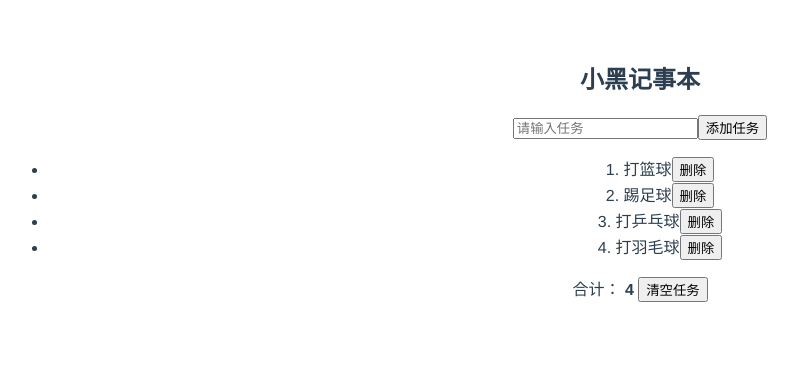
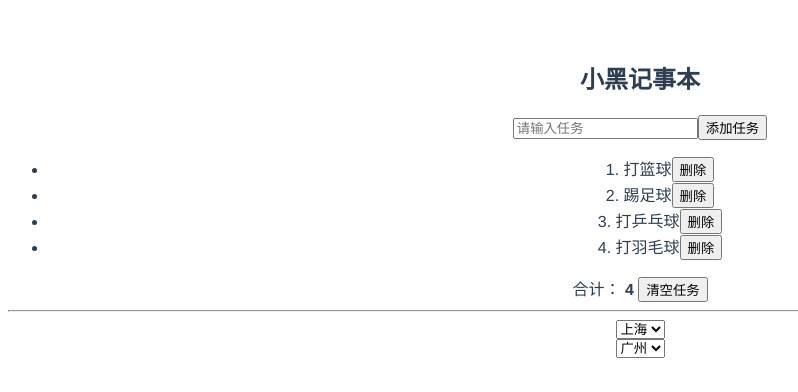
Before and after one commit to geekymv/web, a Vue app in the folder vue-hello/: page / in a window 1280 px wide. Shown: the top 392 px of the page, without its empty margins (0-798 px from the left). Built offline with nearby package versions, Linux system fonts and the light colour scheme.

Commit message:
v-model 封装组件

```diff
--- a/vue-hello/src/App.vue
+++ b/vue-hello/src/App.vue
@@ -3,6 +3,10 @@
     <TodoHeader @addTodo="handleAddTodo"></TodoHeader>
     <TodoMain @delTodo="handleDelTodo" :list="list"></TodoMain>
     <TodoFooter @clearTodo="handleClearTodo" :list="list"></TodoFooter>
+      <hr/>
+      <BaseSelect @cityChange="handleCityChange" :cityId="cityId"></BaseSelect>
+      <!-- v-model = :value 和 @input 组合-->
+      <BaseSelectModel v-model="cityIdModel"></BaseSelectModel>
   </div>
 </template>
 
@@ -10,7 +14,8 @@
 import TodoHeader from './components/TodoHeader.vue'
 import TodoMain from './components/TodoMain.vue'
 import TodoFooter from './components/TodoFooter.vue'
-
+import BaseSelect from './components/BaseSelect.vue'
+import BaseSelectModel from './components/BaseSelectModel.vue'
 /**
  * 渲染功能
  * 1.提供数据 - 提供在公共的组件
@@ -39,13 +44,17 @@ export default {
             { id: 2, name: '踢足球'},
             { id: 3, name: '打乒乓球'},
             { id: 4, name: '打羽毛球'},
-        ]
+        ],
+        cityId: '102',
+        cityIdModel: '103',
     }
   },
   components: {
       TodoHeader,
       TodoMain,
-      TodoFooter
+      TodoFooter,
+      BaseSelect,
+      BaseSelectModel
   },
     methods: {
         handleAddTodo: function (todoName) {
@@ -61,6 +70,10 @@ export default {
         },
         handleClearTodo: function () {
             this.list = []
+        },
+        // 子组件切换城市
+        handleCityChange: function (cityId) {
+            this.cityId = cityId
         }
     },
     watch: {
--- /dev/null
+++ b/vue-hello/src/components/BaseSelect.vue
@@ -0,0 +1,29 @@
+<template>
+    <div>
+        <select :value="cityId" @change="handleSelectChange">
+            <option value="101">北京</option>
+            <option value="102">上海</option>
+            <option value="103">广州</option>
+        </select>
+    </div>
+
+</template>
+
+<script>
+    export default {
+        name: "base-select",
+        props: {
+            cityId: String
+        },
+        methods: {
+            // 切换城市，将 select 选中到值传递给父组件
+            handleSelectChange: function (e) {
+                this.$emit('cityChange', e.target.value)
+            }
+        }
+    }
+</script>
+
+<style scoped>
+
+</style>
--- /dev/null
+++ b/vue-hello/src/components/BaseSelectModel.vue
@@ -0,0 +1,30 @@
+<template>
+    <div>
+        <select :value="value" @change="handleSelectChange">
+            <option value="101">北京</option>
+            <option value="102">上海</option>
+            <option value="103">广州</option>
+        </select>
+    </div>
+
+</template>
+
+<script>
+    export default {
+        props: {
+            // 通过 value 接收数据
+            value: String
+        },
+        methods: {
+            // 切换城市，将 select 选中到值传递给父组件
+            handleSelectChange: function (e) {
+                // 通过 input 传递数据给父组件
+                this.$emit('input', e.target.value)
+            }
+        }
+    }
+</script>
+
+<style scoped>
+
+</style>
```
